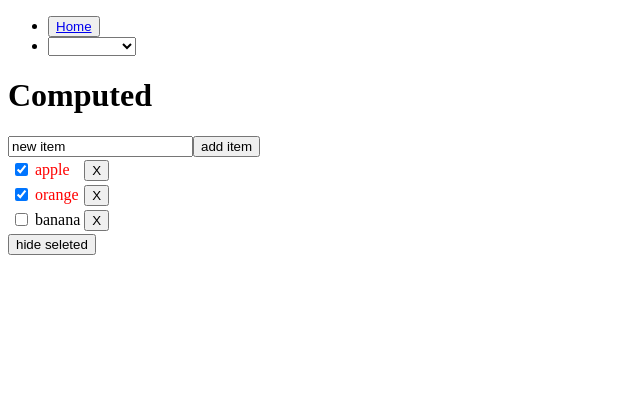
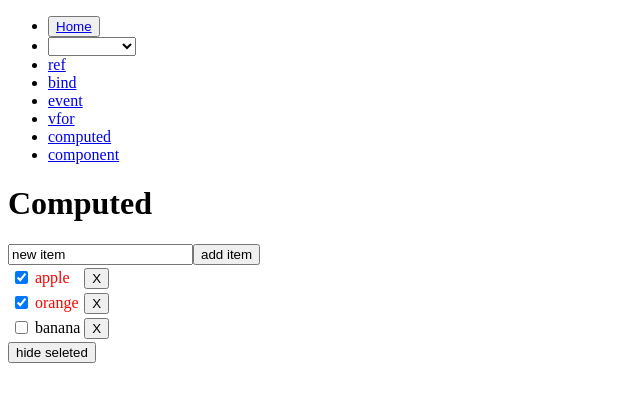
Before and after one commit to ian852364197/Vue-edu-note, a Vue app: page /computed in a window 1280 px wide. Shown: the top 402 px of the page, without its empty margins (0-640 px from the left). Built offline with nearby package versions, Linux system fonts and the light colour scheme.

Commit message:
feat. 使用layout
還沒套bootstrap，畫面好醜

```diff
--- a/src/App.vue
+++ b/src/App.vue
@@ -1,42 +1,8 @@
 <script setup>
-import { RouterLink, RouterView, useRouter } from 'vue-router';
-import { ref, watch } from 'vue';
-
-const router = useRouter();
-
-const destination = ref('');
-
-const pages = ref(['ref', 'bind', 'event', 'vfor', 'computed', 'component']);
-
-watch(
-  () => destination.value,
-  () => {
-    if (destination.value) {
-      router.push(destination.value);
-    }
-  }
-);
+import { RouterView } from 'vue-router';
 </script>
 
 <template>
-  <header>
-    <div>
-      <nav>
-        <ul>
-          <li>
-            <button @click="destination = ''"><RouterLink to="/">Home</RouterLink></button>
-          </li>
-          <li>
-            <select v-model="destination">
-              <option v-for="pageName in pages" :key="pageName" :value="pageName">
-                {{ pageName }}
-              </option>
-            </select>
-          </li>
-        </ul>
-      </nav>
-    </div>
-  </header>
   <RouterView />
 </template>
 
--- a/src/router/index.js
+++ b/src/router/index.js
@@ -6,22 +6,28 @@ import OnClickView from '@/views/OnClickView.vue';
 import VforView from '@/views/VforView.vue';
 import ComputedView from '@/views/ComputedView.vue';
 import CompView from '@/views/CompView.vue';
+import LayoutView from '@/views/LayoutView.vue';
 
 const router = createRouter({
   history: createWebHistory(import.meta.env.BASE_URL),
   routes: [
     {
       path: '/',
+      name: 'layout',
+      component: LayoutView,
+      children: [
+        {
+          path: '/',
           name: 'home',
           component: HomeView
         },
         {
-      path: '/Ref',
+          path: '/ref',
           name: 'ref',
           component: RefView
         },
         {
-      path: '/Bind',
+          path: '/bind',
           name: 'bind',
           component: BindView
         },
@@ -46,6 +52,8 @@ const router = createRouter({
           component: CompView
         }
       ]
+    }
+  ]
 });
 
 export default router;
--- /dev/null
+++ b/src/views/LayoutView.vue
@@ -0,0 +1,46 @@
+<template>
+  <header>
+    <div>
+      <nav>
+        <ul>
+          <li>
+            <button @click="destination = ''"><RouterLink to="/">Home</RouterLink></button>
+          </li>
+          <li>
+            <select v-model="destination">
+              <option v-for="pageName in pages" :key="pageName" :value="pageName">
+                {{ pageName }}
+              </option>
+            </select>
+          </li>
+          <li v-for="pageName in pages" :key="pageName">
+            <RouterLink :to="pageName">{{ pageName }}</RouterLink>
+          </li>
+        </ul>
+      </nav>
+    </div>
+  </header>
+  <RouterView />
+</template>
+
+<script setup>
+import { RouterLink, RouterView, useRouter } from 'vue-router';
+import { ref, watch } from 'vue';
+
+const router = useRouter();
+
+const destination = ref('');
+
+const pages = ref(['ref', 'bind', 'event', 'vfor', 'computed', 'component']);
+
+watch(
+  () => destination.value,
+  () => {
+    if (destination.value) {
+      router.push(destination.value);
+    }
+  }
+);
+</script>
+
+<style scoped></style>
```
Lines whose indentation alone changed are shown as unchanged.
